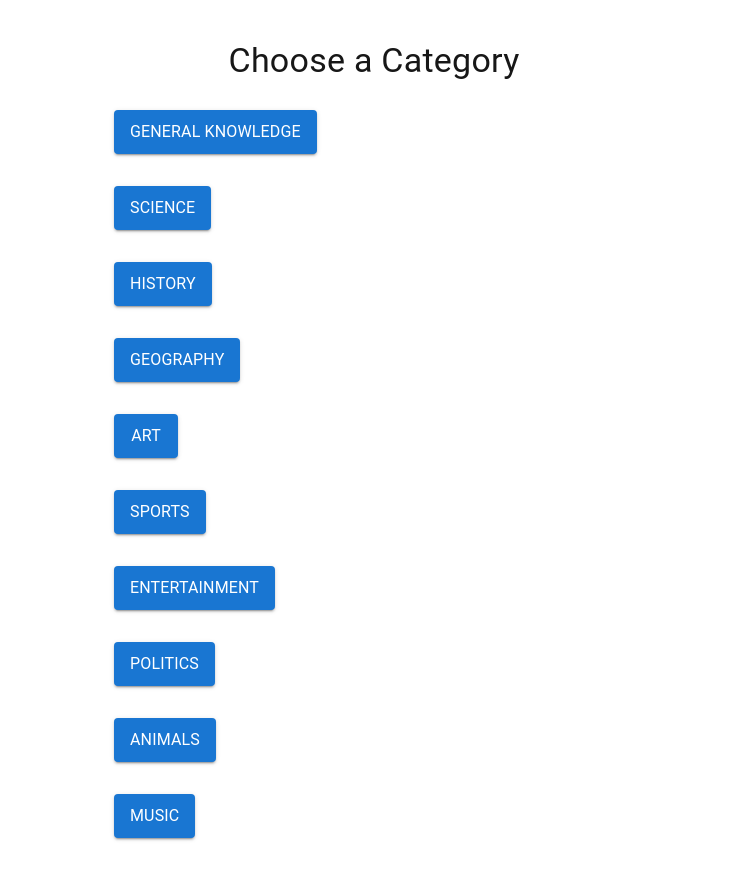
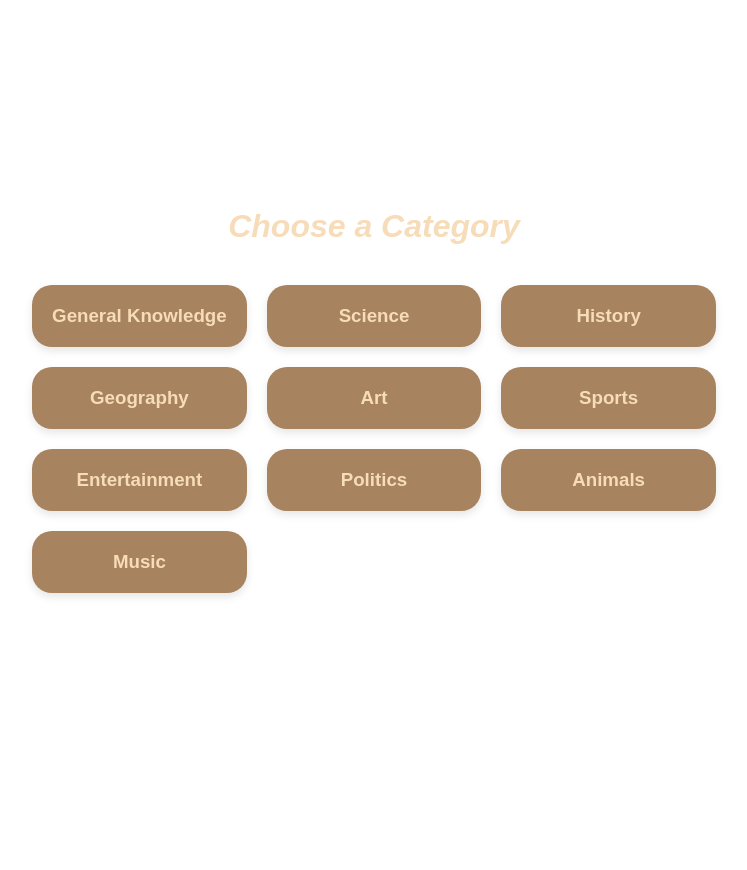
Before and after one commit to trettt/InteractiveQuizApp, a Next.js app: page /categories in a window 1280 px wide. Shown: the whole page, without its empty margins (266-1013 px from the left). After the commit the page ends 800 px from the top, so only its background shows below. Built offline with nearby package versions, Linux system fonts and the light colour scheme; a web font is replaced by a local one.

Commit message:
changed the style to the categories page

```diff
--- a/pages/categories.jsx
+++ b/pages/categories.jsx
@@ -1,13 +1,6 @@
 import Link from "next/link";
-import {
-  Typography,
-  List,
-  ListItem,
-  ListItemText,
-  Container,
-  Button,
-} from "@mui/material";
 import { useEffect, useState } from "react";
+import styles from "../styles/Categories.module.css";
 
 export default function Categories() {
   const [categories, setCategories] = useState([]);
@@ -33,28 +26,33 @@ export default function Categories() {
     fetchCategories();
   }, []);
 
-  if (loading) return <p>Loading...</p>;
-  if (error) return <p>Error: {error}</p>;
+  if (loading)
+    return (
+      <div className={styles.message}>
+        <p>Loading...</p>
+      </div>
+    );
+  if (error)
+    return (
+      <div className={styles.message}>
+        <p>Error: {error.message}</p>
+      </div>
+    );
 
   return (
-    <Container maxWidth="sm" sx={{ marginTop: 5 }}>
-      <Typography variant="h4" align="center" gutterBottom>
-        Choose a Category
-      </Typography>
-      <List>
+    <div className={styles.container}>
+      <h1 className={styles.title}>
+        <i>Choose a Category</i>
+      </h1>
+      <div className={styles.grid}>
         {categories.map((category) => (
-          <ListItem button key={category.id} sx={{ marginBottom: 2 }}>
-            <Link
-              href={`/quizzes/${category.id}`}
-              style={{ textDecoration: "none", color: "inherit" }}
-            >
-              <Button fullWidth variant="contained" color="primary">
-                <ListItemText primary={category.name} />
-              </Button>
-            </Link>
-          </ListItem>
+          <Link href={`/quizzes/${category.id}`} key={category.id}>
+            <div className={styles.card}>
+              <h3>{category.name}</h3>
+            </div>
+          </Link>
         ))}
-      </List>
-    </Container>
+      </div>
+    </div>
   );
 }
--- /dev/null
+++ b/styles/Categories.module.css
@@ -0,0 +1,42 @@
+.container {
+  padding: 20px;
+  display: flex;
+  flex-direction: column;
+  align-items: center;
+  justify-content: center;
+  height: 100vh;
+}
+
+.title {
+  margin-bottom: 40px;
+  color: #f7dcb9;
+}
+
+.grid {
+  display: grid;
+  grid-template-columns: repeat(3, 1fr);
+  gap: 20px;
+}
+
+.card {
+  background-color: #a7835f;
+  border-radius: 20px;
+  padding: 20px;
+  transition: transform 0.2s ease-in-out;
+  box-shadow: 0 4px 8px rgba(0, 0, 0, 0.1);
+  text-align: center;
+  color: #f7dcb9;
+}
+
+.card:hover {
+  transform: scale(1.05);
+}
+
+.message {
+  display: flex;
+  align-items: center;
+  justify-content: center;
+  font-size: 1.5rem;
+  color: #f7dcb9;
+  height: 100vh;
+}
```
